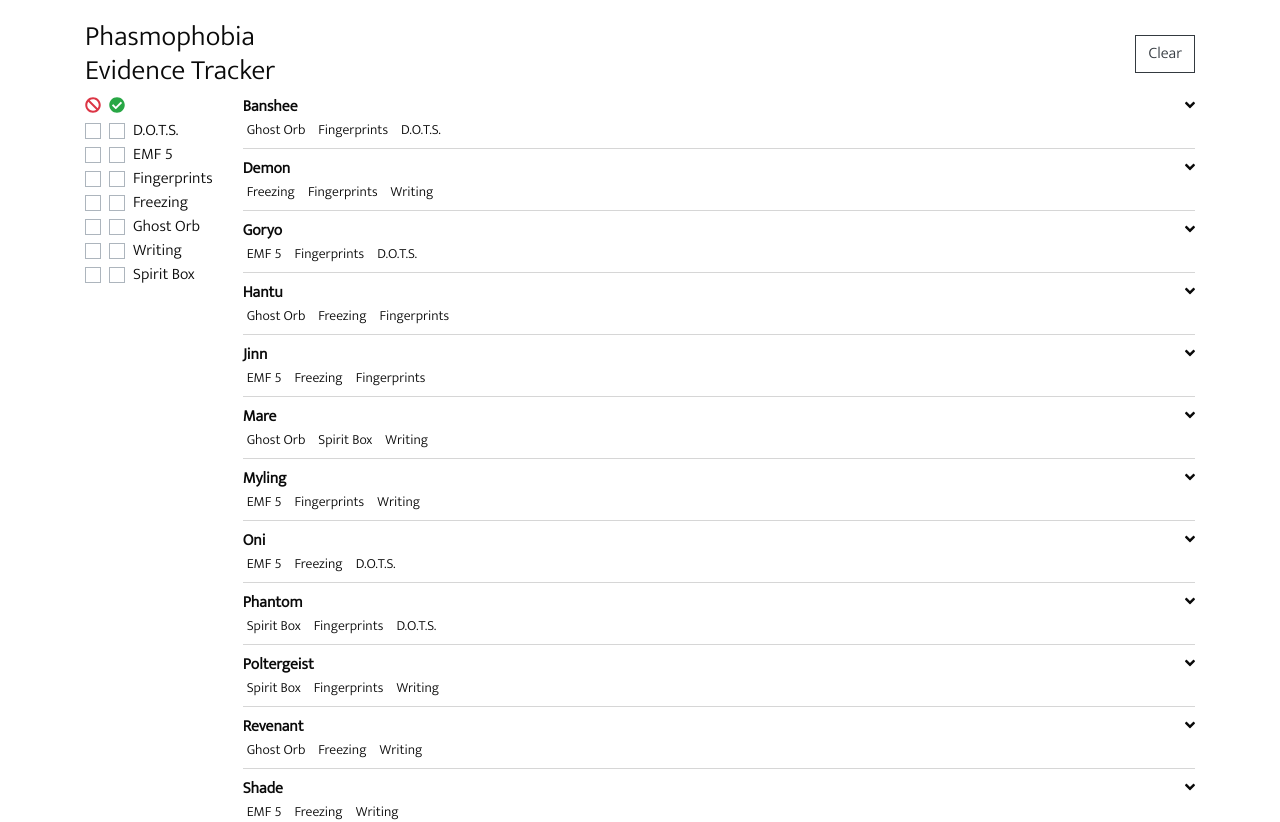
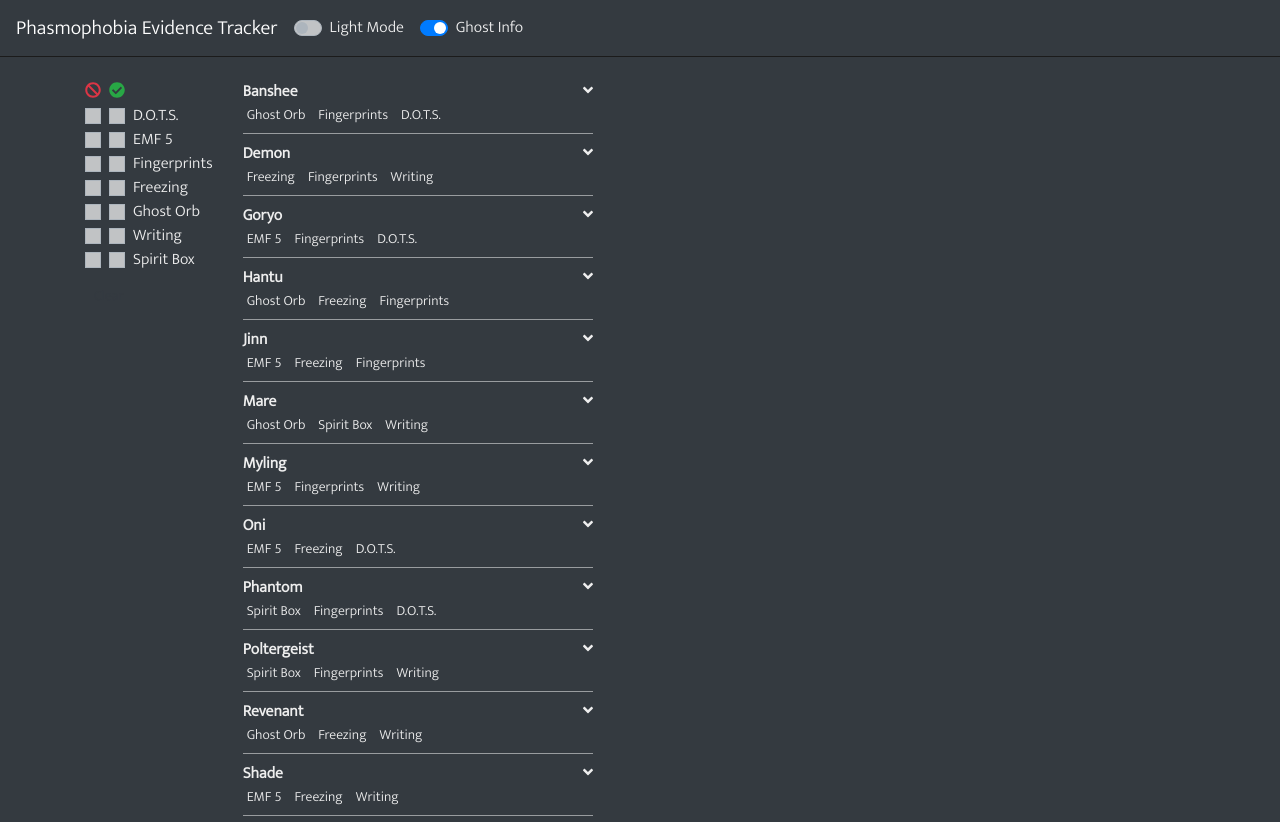
Before and after one commit to daphneslootmans/phasmo-tracker, a Vue app: page / in a window 1280 px wide. Shown: the top 822 px of the page. Built offline with nearby package versions, Linux system fonts and the light colour scheme.

Commit message:
Add navbar and dark mode default

```diff
--- a/src/App.vue
+++ b/src/App.vue
@@ -1,16 +1,18 @@
 <template>
   <div id="app">
+    <navbar></navbar>
     <tracker></tracker>
   </div>
 </template>
 
 <script>
 import tracker from './components/tracker.vue'
+import navbar from './components/navbar'
 
 export default {
   name: 'App',
   components: {
-    tracker
+    tracker, navbar
   }
 }
 </script>
@@ -23,13 +25,21 @@
 @import '~bootstrap/scss/bootstrap.scss';
 @import '~bootstrap-vue/src/index.scss';
 
+body {
+  color: #eee;
+  background: #343a40;
+}
+
 #app {
   font-family: Mukta, Helvetica, Arial, sans-serif;
   font-size: 16px;
   -webkit-font-smoothing: antialiased;
   -moz-osx-font-smoothing: grayscale;
-  color: #0a0a0a;
-  margin-top: 20px;
+  min-height: 100vh;
+
+  &.light-mode {
+    color: #0a0a0a;
+  }
 }
 
 .slide-up-move {
@@ -45,6 +55,10 @@
 }
 .slide-up-leave-active {
   position: absolute;
+}
+
+.custom-control-label::before {
+  background-color: #c1c3c5;
 }
 
 #evidence-group {
--- /dev/null
+++ b/src/components/navbar.vue
@@ -0,0 +1,58 @@
+<template>
+  <div>
+    <b-navbar toggleable="lg" type="dark" variant="dark">
+      <b-navbar-brand href="#">Phasmophobia Evidence Tracker</b-navbar-brand>
+
+      <b-navbar-toggle target="nav-collapse"></b-navbar-toggle>
+      <b-collapse id="nav-collapse" is-nav>
+        <b-navbar-nav>
+          <b-nav-form>
+            <b-form-checkbox v-model="lightMode" name="check-light-mode" switch class="mr-3">
+              Light Mode
+            </b-form-checkbox>
+            <b-form-checkbox v-model="ghostInfo" name="check-ghost-info" switch>
+              Ghost Info
+            </b-form-checkbox>
+          </b-nav-form>
+        </b-navbar-nav>
+      </b-collapse>
+    </b-navbar>
+  </div>
+</template>
+
+<script>
+export default {
+  name: 'navbar',
+  props: {},
+  data () {
+    return {}
+  },
+  computed: {
+    ghostInfo: {
+      get () {
+        return this.$store.state.ghostInfo
+      },
+      set () {
+        this.$store.commit('toggleGhostInfo')
+      }
+    },
+    lightMode: {
+      get () {
+        return this.$store.state.lightMode
+      },
+      set () {
+        this.$store.commit('toggleLightMode')
+      }
+    }
+  },
+  methods: {
+  },
+  watch: {}
+}
+</script>
+
+<style scoped lang="scss">
+.navbar {
+  border-bottom: 1px solid #1b1b1b;
+}
+</style>
--- a/src/components/tracker.vue
+++ b/src/components/tracker.vue
@@ -1,12 +1,9 @@
 <template>
   <div class="tracker">
     <b-container>
-      <b-row align-h="between" align-v="center" class="mb-2">
+
+      <b-row align-h="end" align-v="center" class="mb-2">
         <b-col cols="auto">
-          <h3 class="mb-0">Phasmophobia<br>Evidence Tracker</h3>
-        </b-col>
-        <b-col cols="auto">
-          <b-button variant="outline-dark" @click="clearAll">Clear</b-button>
         </b-col>
       </b-row>
       <b-row>
@@ -108,8 +105,13 @@
               </b-form-checkbox-group>
             </b-col>
           </b-row>
+          <b-row class="mt-2">
+            <b-col cols="auto">
+              <b-button variant="outline-dark" size="sm" @click="clearAll">Clear</b-button>
+            </b-col>
+          </b-row>
         </b-col>
-        <b-col>
+        <b-col col lg="4">
           <div class="ghost-list">
             <transition-group name="slide-up"
                               tag="div"
@@ -371,7 +373,11 @@
 </script>
 
 <style scoped lang="scss">
-$checked-color: #C9F4A5;
+$checked-color: #28a745;
+
+.tracker {
+  padding-top: 15px;
+}
 
 .icon-small {
   font-size: 16px;
@@ -384,8 +390,11 @@
   &__item {
     margin-bottom: 0.5rem;
     padding-bottom: 0.5rem;
-    border-bottom: 1px solid #d6d6d6;
     transition: all 400ms;
+
+    &:not(:last-child) {
+      border-bottom: 1px solid #999C9F;
+    }
   }
 
   .title {
@@ -400,7 +409,6 @@
   &__item {
     font-size: 14px;
     padding: 0 4px;
-    //border: 1px solid transparent;
 
     &:not(:last-child) {
       margin-right: 5px;
--- a/src/store/mutations.js
+++ b/src/store/mutations.js
@@ -1,5 +1,10 @@
 const mutations = {
-
+  toggleLightMode (state) {
+    state.lightMode = !state.lightMode
+  },
+  toggleGhostInfo (state) {
+    state.ghostInfo = !state.ghostInfo
+  }
 }
 
 export default mutations
--- a/src/store/store.js
+++ b/src/store/store.js
@@ -10,6 +10,8 @@
 export default new Vuex.Store({
   state: {
     version: 'v0.1',
+    lightMode: false,
+    ghostInfo: true
   },
   getters,
   mutations,
```
